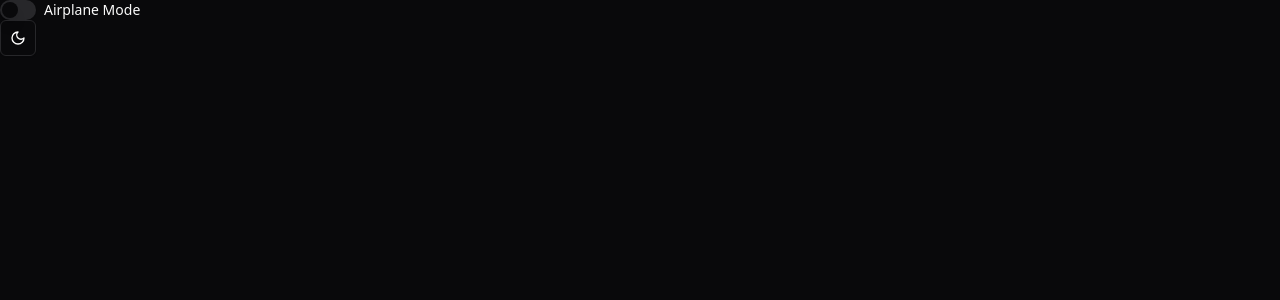
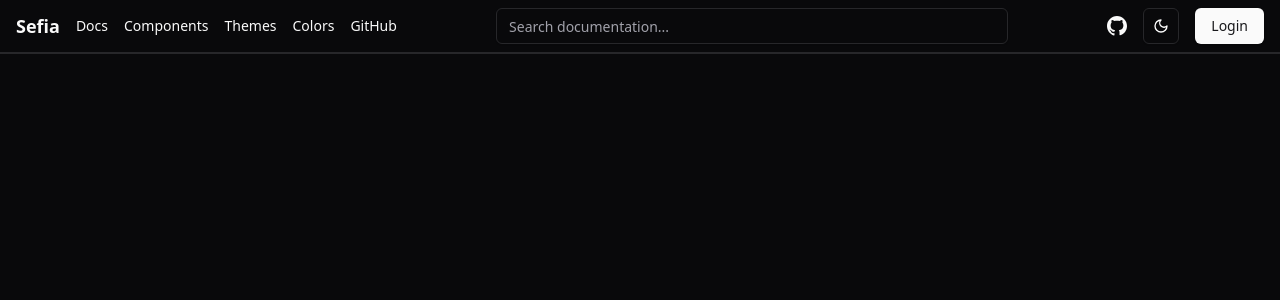
Before and after one commit to sefia-io/Sefia-web, a React (Vite) app: page / in a window 1280 px wide. Shown: the top 300 px of the page. Built offline with nearby package versions, Linux system fonts and the light colour scheme.

Commit message:
feat: Implement JWT auth system with Zustand

```diff
--- a/src/App.tsx
+++ b/src/App.tsx
@@ -1,5 +1,4 @@
 import { ThemeProvider } from "@/components/theme-provider"
-import { ModeToggle } from "./components/mode-toggle"
 import { BrowserRouter, Route, Routes } from "react-router-dom"
 import HomePage from "./pages/Home"
 import LoginPage from "./pages/Login"
@@ -13,7 +12,6 @@ function App() {
           <Route path="/login" element={<LoginPage />} />
         </Routes>
       </BrowserRouter>
-      <ModeToggle></ModeToggle>
     </ThemeProvider>
   )
 }
--- /dev/null
+++ b/src/components/AppBar.tsx
@@ -0,0 +1,87 @@
+import { Button } from "@/components/ui/button";
+import { Input } from "@/components/ui/input";
+import { ModeToggle } from "./mode-toggle";
+import { useAuthStore } from "@/store/authStore";
+import { useNavigate } from "react-router-dom";
+
+const AppBar = () => {
+  const { isAuthenticated, logout } = useAuthStore();
+  const navigate = useNavigate();
+
+  const handleLogout = () => {
+    logout();
+    navigate("/login");
+  };
+
+  const handleLogin = () => {
+    navigate("/login");
+  };
+
+  return (
+    <header className="flex items-center justify-between px-4 py-2 border-b-2">
+      {/* Left Section: Logo and Navigation */}
+      <div className="flex items-center space-x-4">
+        <div className="text-lg font-bold">Sefia</div>
+        <nav className="hidden md:flex space-x-4">
+          <a href="#" className="text-sm font-medium hover:underline">
+            Docs
+          </a>
+          <a href="#" className="text-sm font-medium hover:underline">
+            Components
+          </a>
+          <a href="#" className="text-sm font-medium hover:underline">
+            Themes
+          </a>
+          <a href="#" className="text-sm font-medium hover:underline">
+            Colors
+          </a>
+          <a href="#" className="text-sm font-medium hover:underline">
+            GitHub
+          </a>
+        </nav>
+      </div>
+
+      {/* Center Section: Search Bar */}
+      <div className="hidden md:flex flex-1 mx-4 max-w-lg">
+        <Input
+          type="search"
+          placeholder="Search documentation..."
+          className="w-full"
+        />
+      </div>
+
+      {/* Right Section: Actions */}
+      <div className="flex items-center space-x-4">
+        <a
+          href="https://github.com/sefia-io/Sefia"
+          target="_blank"
+          rel="noopener noreferrer"
+          className="hover:text-[hsl(var(--primary))]"
+        >
+          <svg
+            xmlns="http://www.w3.org/2000/svg"
+            className="w-5 h-5"
+            fill="currentColor"
+            viewBox="0 0 24 24"
+          >
+            <path d="M12 0C5.373 0 0 5.373 0 12c0 5.302 3.438 9.8 8.207 11.387.6.11.793-.26.793-.577v-2.247c-3.338.726-4.043-1.61-4.043-1.61-.546-1.387-1.333-1.756-1.333-1.756-1.09-.746.084-.73.084-.73 1.205.084 1.838 1.234 1.838 1.234 1.07 1.835 2.809 1.304 3.495.998.108-.774.42-1.305.762-1.604-2.665-.303-5.466-1.333-5.466-5.93 0-1.31.465-2.38 1.235-3.22-.123-.303-.535-1.524.117-3.176 0 0 1.007-.323 3.3 1.23.96-.267 1.985-.4 3.006-.405 1.02.005 2.047.138 3.006.405 2.292-1.553 3.297-1.23 3.297-1.23.653 1.652.242 2.873.12 3.176.77.84 1.233 1.91 1.233 3.22 0 4.61-2.805 5.625-5.475 5.922.432.372.815 1.105.815 2.23v3.302c0 .32.192.694.8.576C20.565 21.797 24 17.3 24 12c0-6.627-5.373-12-12-12z" />
+          </svg>
+        </a>
+
+        <ModeToggle />
+
+        {isAuthenticated ? (
+          <Button onClick={handleLogout} variant="outline">
+            Logout
+          </Button>
+        ) : (
+          <Button onClick={handleLogin} variant="default">
+            Login
+          </Button>
+        )}
+      </div>
+    </header>
+  );
+};
+
+export default AppBar;
--- /dev/null
+++ b/src/components/ProtectedRoute.tsx
@@ -0,0 +1,17 @@
+import React from "react";
+import { Navigate } from "react-router-dom";
+import { useAuthStore } from "@/store/authStore";
+
+const ProtectedRoute: React.FC<{ children: React.ReactNode }> = ({
+  children,
+}) => {
+  const isAuthenticated = useAuthStore((state) => state.isAuthenticated);
+
+  if (!isAuthenticated) {
+    return <Navigate to="/login" />;
+  }
+
+  return <>{children}</>;
+};
+
+export default ProtectedRoute;
--- a/src/pages/Home.tsx
+++ b/src/pages/Home.tsx
@@ -1,13 +1,9 @@
-import { Label } from "@/components/ui/label";
-import { Switch } from "@/components/ui/switch";
-
-const HomePage = () => {
+import AppBar from "@/components/AppBar";
+import React from "react";
+const HomePage: React.FC = () => {
   return (
     <>
-      <div className="flex items-center space-x-2">
-        <Switch id="airplane-mode" />
-        <Label htmlFor="airplane-mode">Airplane Mode</Label>
-      </div>
+      <AppBar />
     </>
   );
 };
--- a/src/pages/Login.tsx
+++ b/src/pages/Login.tsx
@@ -1,44 +1,58 @@
-import React from "react";
-import { Card } from "@/components/ui/card";
+import React, { useState } from "react";
+import { useAuthStore } from "@/store/authStore";
+import { useNavigate } from "react-router-dom";
 import { Input } from "@/components/ui/input";
 import { Button } from "@/components/ui/button";
-import { useTheme } from "@/components/theme-provider";
+import { Card } from "@/components/ui/card";
 
 const LoginPage: React.FC = () => {
-  const { theme, setTheme } = useTheme();
+  const [email, setEmail] = useState("");
+  const [password, setPassword] = useState("");
+  const [loading, setLoading] = useState(false);
+  const login = useAuthStore((state) => state.login);
+  const navigate = useNavigate();
 
-  const toggleTheme = () => {
-    setTheme(theme === "dark" ? "light" : "dark");
+  const handleLogin = async () => {
+    setLoading(true);
+    try {
+      await login(email, password);
+      navigate("/");
+    } catch (error) {
+      alert("Login failed. Please check your credentials and try again.");
+    } finally {
+      setLoading(false);
+    }
   };
 
   return (
-    <div className="min-h-screen flex items-center justify-center bg-gray-50 dark:bg-gray-900">
+    <div className="min-h-screen flex items-center justify-center">
       <Card className="w-full max-w-md p-6">
-        {/* Header */}
-        <div className="text-center mb-6">
-          <h2 className="text-2xl font-bold">Login to Your Account</h2>
-        </div>
-
-        {/* Body */}
-        <form className="space-y-4">
+        <h1 className="text-2xl font-bold text-center mb-4">Login</h1>
+        <form
+          onSubmit={(e) => {
+            e.preventDefault();
+            handleLogin();
+          }}
+          className="space-y-4"
+        >
           <div>
-            <label
-              htmlFor="email"
-              className="block text-sm font-medium"
-            >
+            <label htmlFor="email" className="block text-sm font-medium mb-1">
               Email
             </label>
             <Input
               id="email"
               type="email"
               placeholder="you@example.com"
-              className="mt-1 w-full"
+              value={email}
+              onChange={(e) => setEmail(e.target.value)}
+              required
+              className="w-full"
             />
           </div>
           <div>
             <label
               htmlFor="password"
-              className="block text-sm font-medium"
+              className="block text-sm font-medium mb-1"
             >
               Password
             </label>
@@ -46,30 +60,25 @@ const LoginPage: React.FC = () => {
               id="password"
               type="password"
               placeholder="••••••••"
-              className="mt-1 w-full"
+              value={password}
+              onChange={(e) => setPassword(e.target.value)}
+              required
+              className="w-full"
             />
           </div>
           <Button
-            variant="default"
+            type="submit"
             className="w-full"
+            disabled={loading}
           >
-            Login
+            {loading ? "Logging in..." : "Login"}
           </Button>
         </form>
-
-        {/* Footer */}
         <div className="text-center text-sm mt-4">
           Don&apos;t have an account?{" "}
           <a href="/register" className="underline">
             Sign up
           </a>.
-        </div>
-
-        {/* Dark Mode Toggle */}
-        <div className="text-center mt-6">
-          <Button variant="outline" onClick={toggleTheme}>
-            Toggle to {theme === "dark" ? "Light" : "Dark"} Mode
-          </Button>
         </div>
       </Card>
     </div>
--- /dev/null
+++ b/src/store/authStore.ts
@@ -0,0 +1,73 @@
+import { create } from "zustand";
+import axios from "axios";
+
+type AuthState = {
+  isAuthenticated: boolean;
+  accessToken: string | null;
+  refreshToken: string | null;
+  login: (email: string, password: string) => Promise<void>;
+  logout: () => void;
+  refreshAccessToken: () => Promise<void>;
+};
+
+export const useAuthStore = create<AuthState>((set) => ({
+  isAuthenticated: false,
+  accessToken: null,
+  refreshToken: null,
+
+  login: async (email, password) => {
+    // const response = await axios.post("/api/auth/login", {
+    //   email,
+    //   password,
+    // });
+
+    // TODO
+    const { accessToken, refreshToken } = {
+      accessToken: "accessToken",
+      refreshToken: "refreshToken",
+    };
+
+    localStorage.setItem("accessToken", accessToken);
+    localStorage.setItem("refreshToken", refreshToken);
+
+    set({
+      isAuthenticated: true,
+      accessToken,
+      refreshToken,
+    });
+  },
+
+  logout: () => {
+    localStorage.removeItem("accessToken");
+    localStorage.removeItem("refreshToken");
+
+    set({
+      isAuthenticated: false,
+      accessToken: null,
+      refreshToken: null,
+    });
+  },
+
+  refreshAccessToken: async () => {
+    const storedRefreshToken = localStorage.getItem("refreshToken");
+
+    if (!storedRefreshToken) {
+      throw new Error("No refresh token available");
+    }
+
+    const response = await axios.post("/api/auth/refresh-token", {
+      refreshToken: storedRefreshToken,
+    });
+
+    const { accessToken, refreshToken } = response.data;
+
+    localStorage.setItem("accessToken", accessToken);
+    localStorage.setItem("refreshToken", refreshToken);
+
+    set({
+      accessToken,
+      refreshToken,
+      isAuthenticated: true,
+    });
+  },
+}));
```
